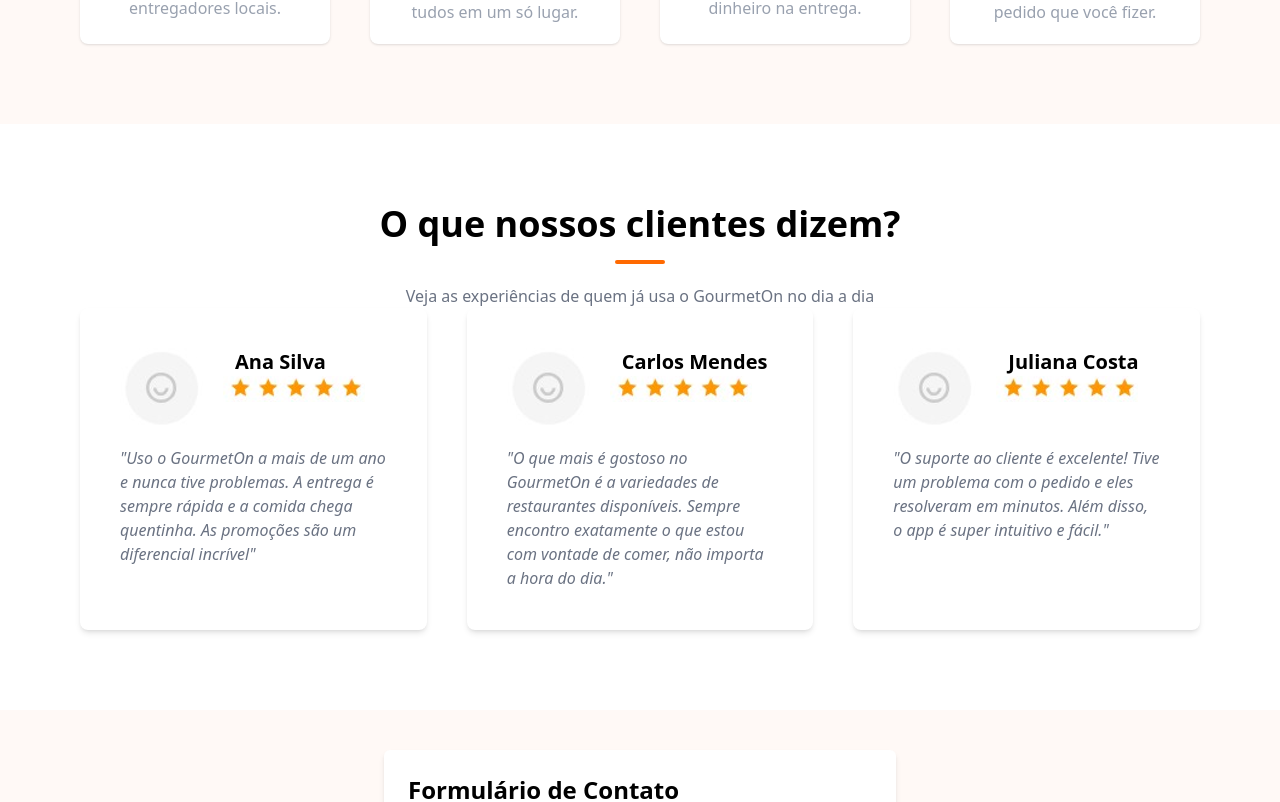
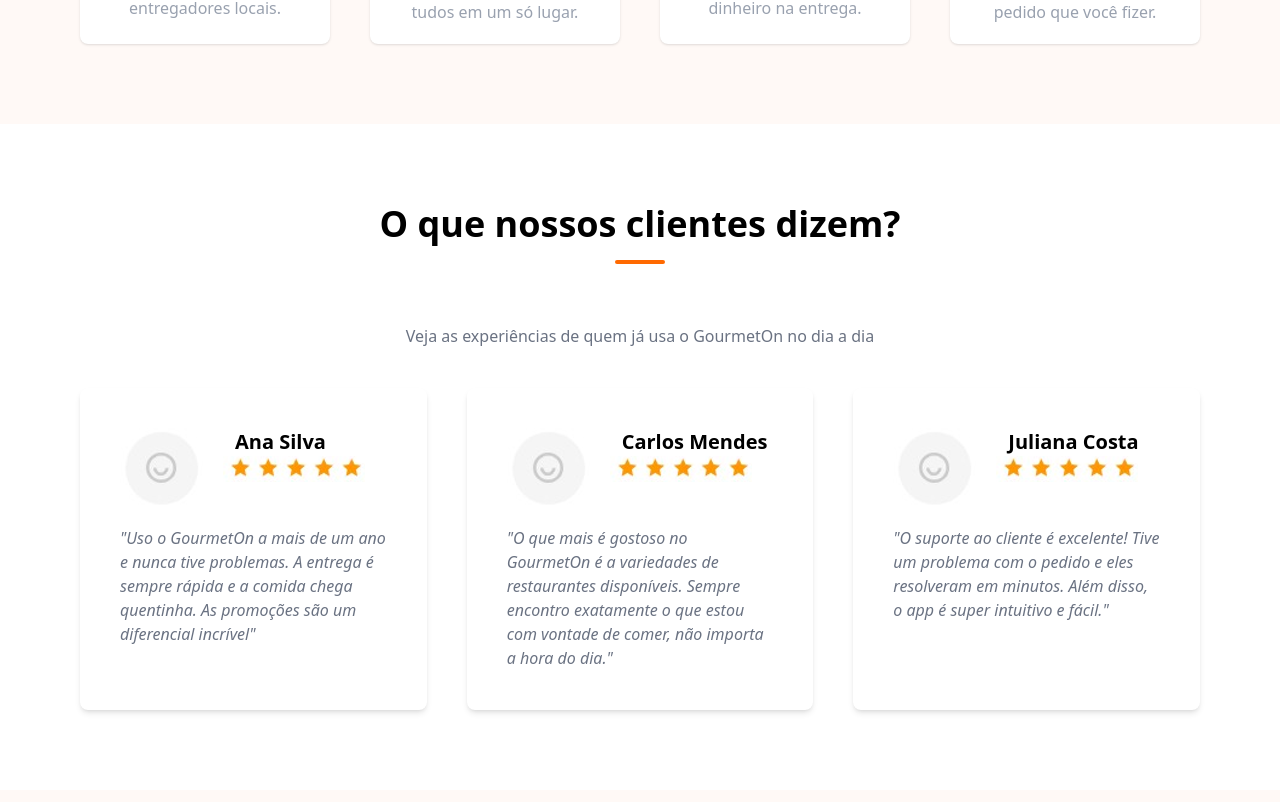
Before and after one commit to Gsn00/cp05-webdev, a React (Vite) app: page / in a window 1280 px wide. Shown: the part 1798-2600 px from the top of the page. Built offline with nearby package versions, Linux system fonts and the light colour scheme; no server answers.

Commit message:
Ajustes na responsividade

```diff
--- a/src/componentes/Depoimentos.jsx
+++ b/src/componentes/Depoimentos.jsx
@@ -1,6 +1,9 @@
 export default function Depoimentos() {
   return (
-    <section id="depoimentos" className="w-full bg-white px-20 py-20">
+    <section
+      id="depoimentos"
+      className="w-full py-20 flex px-20 gap-10 flex-wrap bg-white"
+    >
       <h1 className="text-4xl font-bold text-center w-full relative mb-10">
         <div className="absolute inset-0 bg-orange-500 h-1 rounded-full mx-auto transform w-[50px] top-[140%]"></div>
         O que nossos clientes dizem?
@@ -10,7 +13,7 @@
       </p>
       <div className="grid grid-cols-1 md:grid-cols-3 gap-10 w-full">
         <div className="p-10 flex flex-col gap-5 bg-white shadow-md rounded-lg">
-          <div className="flex gap-5">
+          <div className="flex gap-5 flex-col md:flex-row">
             <img src="/imgs/imagem.png" alt="" />
             <div className="text-left">
               <h2 className="font-bold text-xl ml-3">Ana Silva</h2>
@@ -18,13 +21,13 @@
             </div>
           </div>
           <i className="text-gray-500 ">
-            "Uso o GourmetOn a mais de um ano e nunca tive problemas. A entrega é
-            sempre rápida e a comida chega quentinha. As promoções são um
+            "Uso o GourmetOn a mais de um ano e nunca tive problemas. A entrega
+            é sempre rápida e a comida chega quentinha. As promoções são um
             diferencial incrível"
           </i>
         </div>
         <div className="p-10 flex flex-col gap-5 bg-white shadow-md rounded-lg">
-          <div className="flex gap-5">
+          <div className="flex gap-5 flex-col md:flex-row">
             <img src="/imgs/imagem.png" alt="" />
             <div className="text-left">
               <h2 className="font-bold text-xl ml-3">Carlos Mendes</h2>
@@ -38,7 +41,7 @@
           </i>
         </div>
         <div className="p-10 flex flex-col gap-5 bg-white shadow-md rounded-lg">
-          <div className="flex gap-5">
+          <div className="flex gap-5 flex-col md:flex-row">
             <img src="/imgs/imagem.png" alt="" />
             <div className="text-left">
               <h2 className="font-bold text-xl ml-3">Juliana Costa</h2>
@@ -46,7 +49,9 @@
             </div>
           </div>
           <i className="text-gray-500 ">
-            "O suporte ao cliente é excelente! Tive um problema com o pedido e eles resolveram em minutos. Além disso, o app é super intuitivo e fácil."
+            "O suporte ao cliente é excelente! Tive um problema com o pedido e
+            eles resolveram em minutos. Além disso, o app é super intuitivo e
+            fácil."
           </i>
         </div>
       </div>
--- a/src/componentes/Sobre.jsx
+++ b/src/componentes/Sobre.jsx
@@ -29,7 +29,7 @@
             região, oferecendo uma variedade incrível de opções para todos os
             gostos e ocasiões
           </p>
-          <div className="grid grid-cols-2 gap-5">
+          <div className="flex flex-col md:grid md:grid-cols-2 gap-5">
             <p>
               <span className="text-orange-500 mr-2">
                 <FontAwesomeIcon icon={faCheck} />
```
